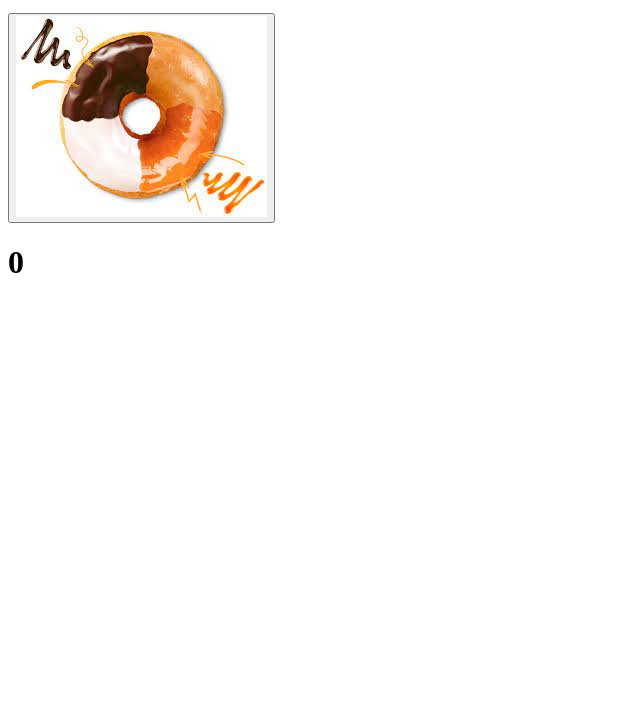
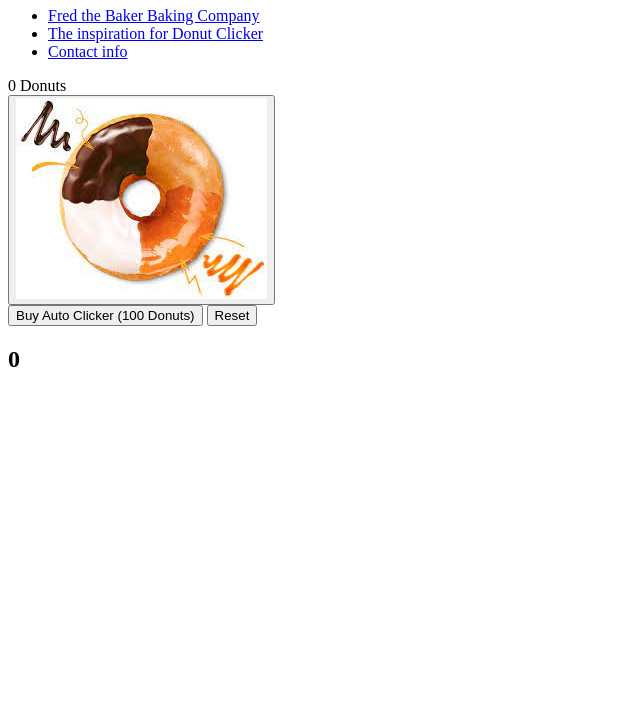
Before and after one commit to WeCanCodeIT/donut-clicker-KristenScheffler, a plain HTML site: page index.html in a window 1280 px wide. Shown: the part 73-800 px from the top of the page, without its empty margins (0-640 px from the left). Drawn offline with Linux system fonts and the light colour scheme.

Commit message:
Clickable Donut Button that adds 1

```diff
--- a/app.js
+++ b/app.js
@@ -10,3 +10,19 @@ setInterval(function (){
     renderTime()
     timeLeft = timeLeft + autoClicker
 }, 1000)
+
+const donutCountDisplay = document.getElementById("donutCount");
+const clickButton = document.getElementById("clickButton");
+let donutCount = 0;
+
+
+function updateDonutCount() {
+    donutCountDisplay.textContent = donutCount;
+}
+
+clickButton.addEventListener("click", () => {
+    donutCount++;
+    updateDonutCount();
+});
+
+updateDonutCount();
--- a/index.html
+++ b/index.html
@@ -10,6 +10,8 @@
 </head>
 
 <body>
+    <header>
+        <h1>Donut Clicker</h1>
     <nav>
         <ul>
             <li><a href="#" onclick="showSection('fred')">Fred the Baker Baking Company</a></li>
@@ -17,16 +19,26 @@
             <li><a href="#" onclick="showSection('contact')">Contact info</a></li>
         </ul>
     </nav>
+    </header>
 
-    <section></section>
+    <div class="donutContainer">
+        <div class="donutCount">
+            <span id="donutCount">0</span> Donuts
+        </div>
+        <button id="clickButton">
+            <img src="images\donut photo.jpeg" alt="Picture of donut">
+            </button>
+    </div>
 
-    <button id="donutCounter">
-    <img src="images\donut photo.jpeg" alt="Picture of donut">
-    </button>
+    <button id="buyAutoClickerButton">Buy Auto Clicker (100 Donuts)</button>
 
-    <h1 id="count-timer">0</h1>
+    <button id="reset">Reset</button>
+
 
     <script src="app.js"></script>
+
+    <h2 id="count-timer">0</h2>
+
 </body>
 
 </html>
```
